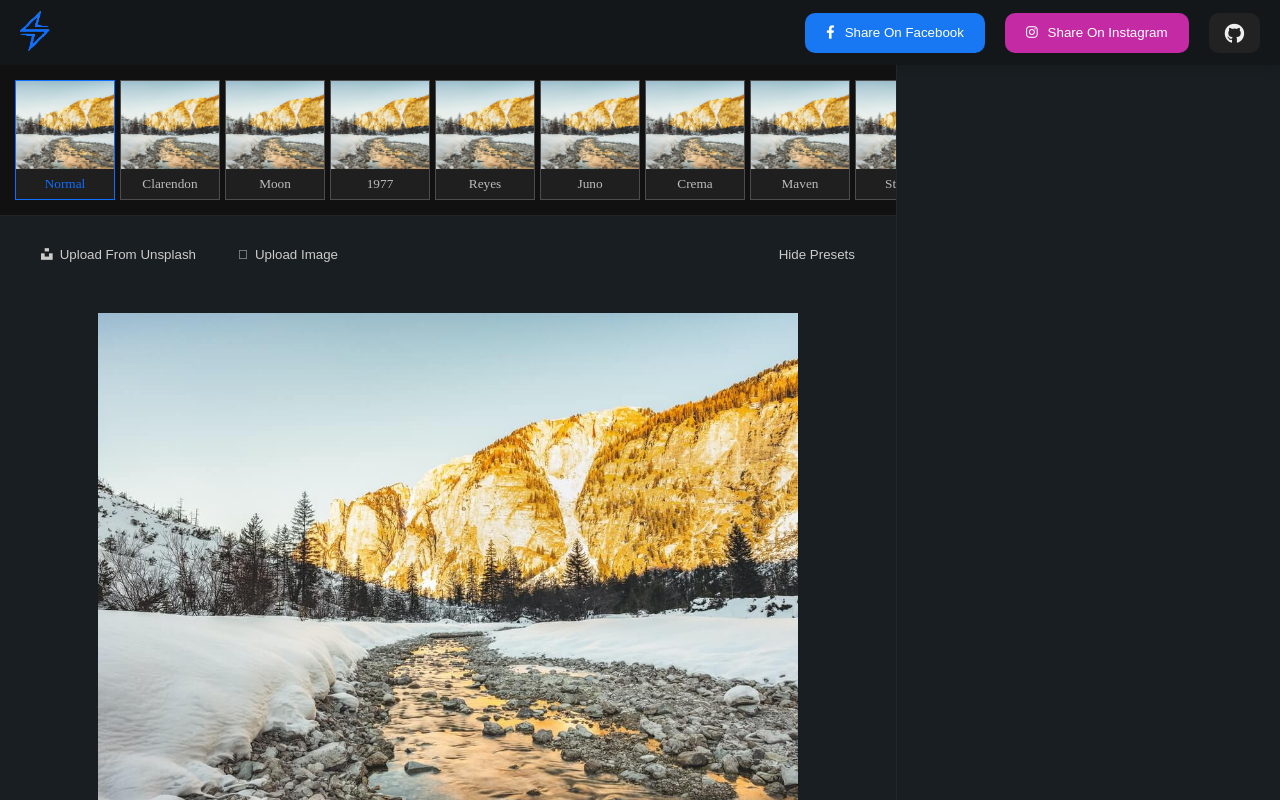
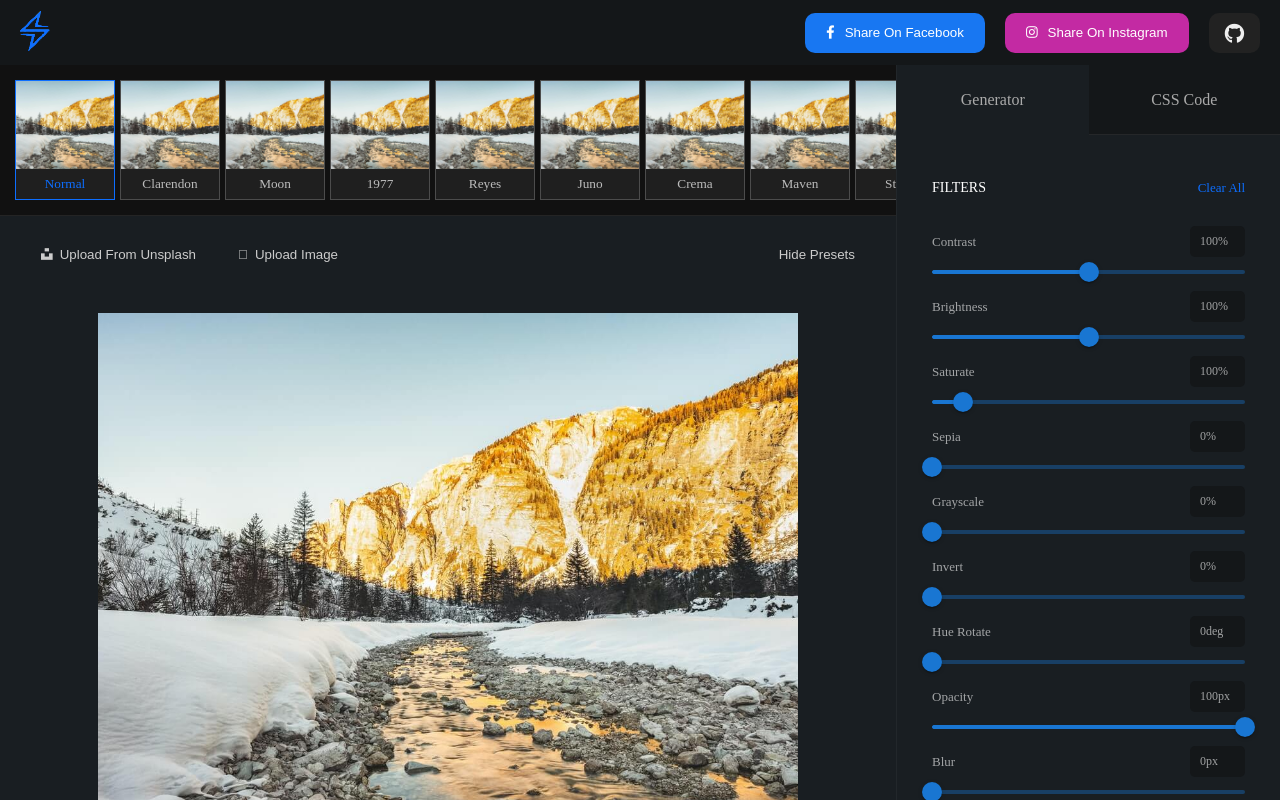
Before and after one commit to urielbitton/electrify-app, a Next.js app: page /photo-filter in a window 1280 px wide. Built offline with nearby package versions, Linux system fonts and the light colour scheme.

Commit message:
filter features logic done

```diff
--- a/package.json
+++ b/package.json
@@ -8,6 +8,9 @@
     "lint": "next lint"
   },
   "dependencies": {
+    "@emotion/react": "^11.7.1",
+    "@emotion/styled": "^11.6.0",
+    "@mui/material": "^5.2.6",
     "next": "12.0.7",
     "react": "17.0.2",
     "react-dom": "17.0.2"
--- a/pages/home/HomePage.module.css
+++ b/pages/home/HomePage.module.css
@@ -17,6 +17,9 @@
   font-weight: 500;
   text-align: center;
   font-size: 30px;
+}
+.homePage .titles h1 i {
+  font-size: 49px;
 }
 .homePage .titles h1 span {
   color: var(--color);
--- a/pages/home/index.js
+++ b/pages/home/index.js
@@ -28,7 +28,7 @@ export default function HomePage() {
     <div className={styles.homePage}>
       <div className={styles.grid}>
         <div className={styles.titles}>
-          <h1>Welcome to<br/><span>Electrify</span></h1>
+          <h1>Welcome to<br/><span>El<i className="fal fa-bolt"></i>ctrify</span></h1>
           <h4>Choose an app to get started</h4>
         </div>
         <div className={styles.cardsGrid}>
--- a/pages/photo-filter/FilterSidebar.js
+++ b/pages/photo-filter/FilterSidebar.js
@@ -1,10 +1,124 @@
-import React from 'react'
+import React, { useState } from 'react'
+import FilterSlider from "./FilterSlider"
 import styles from './PhotoFilter.module.css'
 
-export default function FilterSidebar() {
+export default function FilterSidebar(props) {
+
+  const { filterStates } = props
+  const [tab, setTab] = useState('generator')
+  const [
+    contrast, setContrast, brightness, setBrightness, saturate, setSaturate,
+    sepia, setSepia, grayscale, setGrayscale, invert, setInvert, hueRotate,
+    setHueRotate, opacity, setOpacity, blur, setBlur
+  ] = filterStates
+
   return (
     <div className={styles.filterSidebar}>
-
+      <div className={styles.sidebarHead}>
+        <div
+          className={tab === 'generator' ? styles.activeTab : ""}
+          onClick={() => setTab('generator')}
+        >
+          <h3>Generator</h3>
+        </div>
+        <div
+          className={tab === 'code' ? styles.activeTab : ""}
+          onClick={() => setTab('code')}
+        >
+          <h3>CSS Code</h3>
+        </div>
+      </div>
+      <div className={styles.sidebarScrollable}>
+        <div className={`${styles.generator} ${styles.tabContent} ${tab === 'generator' ? styles.show : ""}`}>
+          <div className={styles.filtersSection}>
+            <div className={styles.sectionHead}>
+              <h5>Filters</h5>
+              <span>Clear All</span>
+            </div>
+            <FilterSlider
+              title="Contrast"
+              value={contrast}
+              setValue={(val) => setContrast(val)}
+              defaultValue={100}
+              minValue={0}
+              maxValue={200}
+            />
+            <FilterSlider
+              title="Brightness"
+              value={brightness}
+              setValue={(val) => setBrightness(val)}
+              defaultValue={100}
+              minValue={0}
+              maxValue={200}
+            />
+            <FilterSlider
+              title="Saturate"
+              value={saturate}
+              setValue={(val) => setSaturate(val)}
+              defaultValue={100}
+              minValue={0}
+              maxValue={1000}
+            />
+            <FilterSlider
+              title="Sepia"
+              value={sepia}
+              setValue={(val) => setSepia(val)}
+              defaultValue={0}
+              minValue={0}
+              maxValue={100}
+            />
+            <FilterSlider
+              title="Grayscale"
+              value={grayscale}
+              setValue={(val) => setGrayscale(val)}
+              defaultValue={0}
+              minValue={0}
+              maxValue={100}
+            />
+            <FilterSlider
+              title="Invert"
+              value={invert}
+              setValue={(val) => setInvert(val)}
+              defaultValue={0}
+              minValue={0}
+              maxValue={100}
+            />
+            <FilterSlider
+              title="Hue Rotate"
+              value={hueRotate}
+              setValue={(val) => setHueRotate(val)}
+              defaultValue={0}
+              minValue={0}
+              maxValue={360}
+              tail="deg"
+            />
+            <FilterSlider
+              title="Opacity"
+              value={opacity}
+              setValue={(val) => setOpacity(val)}
+              defaultValue={100}
+              minValue={0}
+              maxValue={100}
+              tail="px"
+            />
+            <FilterSlider
+              title="Blur"
+              value={blur}
+              setValue={(val) => setBlur(val)}
+              defaultValue={0}
+              minValue={0}
+              maxValue={20}
+              tail="px"
+            />
+            <div className={styles.sectionHead}>
+              <h5>Overlay</h5>
+            </div>
+          </div>
+        </div>
+        <div className={`${styles.cssCode} ${styles.tabContent} ${tab === 'code' ? styles.show : ""}`}>
+          CSS Code
+        </div>
+      </div>
     </div>
   )
 }
--- /dev/null
+++ b/pages/photo-filter/FilterSlider.js
@@ -0,0 +1,34 @@
+import React from 'react'
+import styles from './PhotoFilter.module.css'
+import { Slider } from '@mui/material'
+
+export default function FilterSlider(props) {
+
+  const { title, value=0, setValue, minValue=0, maxValue=100, defaultValue, tail='%' } = props
+
+  return (
+    <div className={styles.filterSlider}>
+      <div className={styles.header}>
+        <h6>{title}</h6>
+        <div className={styles.manualValue}>
+          <input
+            onChange={(e) => setValue(e.target.value)}
+            value={value + tail}
+            min={minValue}
+            max={maxValue}
+            disabled
+          />
+        </div>
+      </div>
+      <Slider
+        defaultValue={defaultValue}
+        aria-label="Default"
+        valueLabelDisplay="auto"
+        onChange={(e) => setValue(e.target.value)}
+        value={value}
+        min={minValue}
+        max={maxValue}
+      />
+    </div>
+  )
+}
--- a/pages/photo-filter/PhotoFilter.module.css
+++ b/pages/photo-filter/PhotoFilter.module.css
@@ -47,7 +47,7 @@
   height: calc(100vh - 65px);
   display: grid;
   grid-template-columns: auto 30%;
-  overflow-x: hidden;
+  overflow: hidden;
 }
 .filterApp .filterWindow {
   width: 100%;
@@ -128,16 +128,130 @@
 }
 .previewContainer {
   margin-top: 20px;
+  width: 700px;
+  height: 500px;
+}
+.previewContainer img {
+  width: 100%;
+  height: 100%;
 }
 .previewFooter {
-  margin-top: 20px;
-  top: 20px;
+  margin-top: 25px;
+  width: 100%;
+  display: flex;
+  align-items: center;
+  flex-direction: column;
 }
-.previewFooter p {
-  font-size: 13px;
-  color: #aaa;
+.previewFooter button {
+  text-transform: uppercase;
+  padding: 15px 25px;
+}
+.previewFooter button i {
+  margin-right: 10px;
 }
 
-.filterApp .filterSidebar {
+.filterSidebar {
   border-left: 1px solid rgba(255,255,255,0.04);
 }
+.sidebarHead {
+  height: 70px;
+  width: 100%;
+  display: flex;
+  align-items: center;
+  flex-wrap: wrap;
+  background: var(--dark1);
+}
+.sidebarHead > div {
+  flex-basis: 50%;
+  height: 100%;
+  display: flex;
+  align-items: center;
+  justify-content: center;
+  border-bottom: 1px solid rgba(255,255,255,0.07);
+  cursor: pointer;
+  transition: all 0.2s;
+}
+.sidebarHead > div h3 {
+  color: #aaa;
+  font-weight: 500;
+  font-size: 16px;
+}
+.sidebarHead .activeTab {
+  background: var(--dark2);
+  border-color: transparent;
+}
+.sidebarScrollable {
+  width: 100%;
+  height: calc(95% - 70px);
+  padding: 15px 35px;
+  overflow-y: scroll;
+  display: flex;
+  flex-direction: column;
+  gap: 40px;
+}
+.tabContent {
+  display: none;
+}
+.tabContent.show {
+  display: flex;
+  flex-direction: column;
+}
+.generator {
+
+}
+.cssCode {
+
+}
+.filtersSection {
+  display: flex;
+  flex-direction: column;
+}
+.sectionHead {
+  width: 100%;
+  display: flex;
+  align-items: center;
+  justify-content: space-between;
+  gap: 20px;
+  flex-wrap: wrap;
+  margin: 30px 0;
+}
+.sectionHead h5 {
+  color: #fff;
+  text-transform: uppercase;
+  font-size: 14px;
+  font-weight: 500;
+}
+.sectionHead span {
+  color: var(--color);
+  font-size: 13px;
+  cursor: pointer;
+  transition: all 0.2s;
+}
+.sectionHead span:hover {
+  filter: brightness(110%);
+}
+
+.filterSlider .header {
+  display: flex;
+  align-items: center;
+  justify-content: space-between;
+}
+.filterSlider h6 {
+  font-size: 13px;
+  font-weight: 400;
+  color: rgba(255,255,255,0.6);
+}
+.filterSlider .manualValue {
+  width: 55px;
+  height: 31px;
+  background: var(--dark1);
+  border-radius: 5px;
+}
+.filterSlider .manualValue input {
+  width: 100%;
+  height: 100%;
+  background: none;
+  border: none;
+  color: rgba(255,255,255,0.6);
+  font-size: 12px;
+}
--- a/pages/photo-filter/TopBar.js
+++ b/pages/photo-filter/TopBar.js
@@ -8,6 +8,8 @@ export default function TopBar() {
   return (
     <div className={styles.topBar}>
       <div className={styles.logo}>
+        <Link href="/home">
+          <a>
             <Image
               src={electric}
               className={styles.logoImg}
@@ -15,6 +17,8 @@ export default function TopBar() {
               width={30}
               height={40}
             />
+          </a>
+        </Link>
       </div>
       <div className={styles.socialContainer}>
         <button className={styles['fb-btn']}><i className="fab fa-facebook-f"></i>Share On Facebook</button>
--- a/pages/photo-filter/index.js
+++ b/pages/photo-filter/index.js
@@ -1,4 +1,4 @@
-import React from 'react'
+import React, { useState } from 'react'
 import Meta from "../../components/Meta/Meta"
 import TopBar from "./TopBar"
 import FilterWindow from "./FilterWindow"
@@ -8,13 +8,41 @@ import styles from './PhotoFilter.module.css'
 
 export default function PhotoFilter({presets}) {
 
+  const [contrast, setContrast] = useState(100)
+  const [brightness, setBrightness] = useState(100)
+  const [saturate, setSaturate] = useState(100)
+  const [sepia, setSepia] = useState(0)
+  const [grayscale, setGrayscale] = useState(0)
+  const [invert, setInvert] = useState(0)
+  const [hueRotate, setHueRotate] = useState(0)
+  const [opacity, setOpacity] = useState(100)
+  const [blur, setBlur] = useState(0)
+
+  const filterStates = [
+    contrast, setContrast,
+    brightness, setBrightness,
+    saturate, setSaturate,
+    sepia, setSepia,
+    grayscale, setGrayscale,
+    invert, setInvert,
+    hueRotate, setHueRotate,
+    opacity, setOpacity,
+    blur, setBlur
+  ]
+
   return (
     <div className="photo-filter-page">
       <Meta title="Photo Filter - Electrify App"/>
       <TopBar />
       <div className={styles.filterApp}>
-        <FilterWindow presets={presets} />
-        <FilterSidebar presets={presets} />
+        <FilterWindow
+          presets={presets}
+          filterStates={filterStates}
+        />
+        <FilterSidebar
+          presets={presets}
+          filterStates={filterStates}
+        />
       </div>
     </div>
   )
--- a/styles/globals.css
+++ b/styles/globals.css
@@ -48,7 +48,7 @@ html, body {
   color: white;
 }
 ::-webkit-scrollbar {
-  width: 9px;
+  width: 4px;
   height: 10px;
 }
 ::-webkit-scrollbar-thumb {
@@ -92,8 +92,7 @@ p {
   line-height: 1.8;
 }
 input, select, textarea {
-  padding: 13px 10px;
-  border: 1px solid #eee;
+  padding: 10px;
   width: 100%;
   outline: none;
   font-size: 15px;
```
Also changed, not shown: pages/photo-filter/FilterWindow.js (+32 -4 lines), 1 other file (tests, documents, lock files or other folders). Lines whose indentation alone changed are shown as unchanged.
